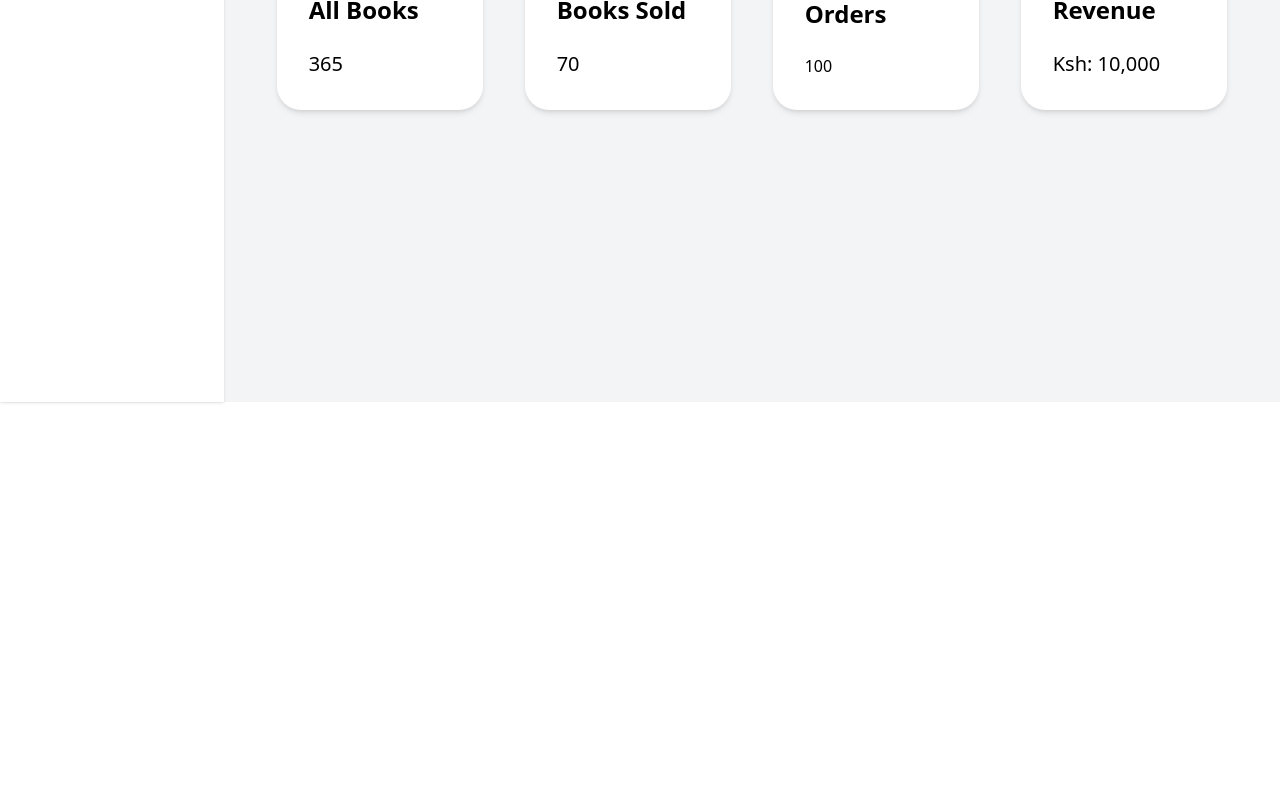
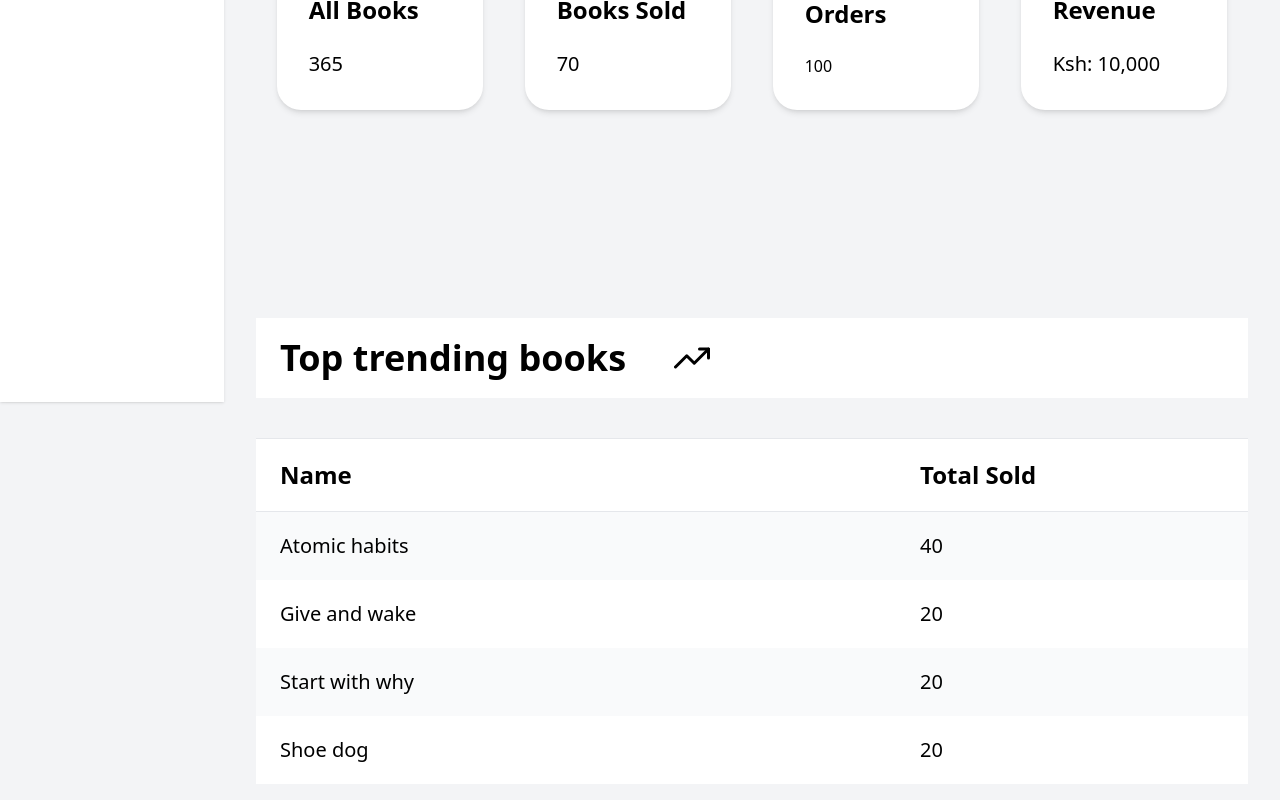
Before and after one commit to emmanuelallan/bookman_ui, a React (Create React App) app: page /dashboard in a window 1280 px wide. Shown: the part 398-1198 px from the top of the page. Before the commit the page ends 800 px from the top, so only its background shows below. Built offline with nearby package versions, Linux system fonts and the light colour scheme.

Commit message:
Add trending books section

```diff
--- a/src/pages/dashboard.js
+++ b/src/pages/dashboard.js
@@ -2,6 +2,7 @@ import Navbar from '../components/navbar';
 import SideBar from '../components/sideBar';
 import { BsBook, BsCollection, BsMailbox } from 'react-icons/bs';
 import { GrMoney } from 'react-icons/gr';
+import { FiTrendingUp } from 'react-icons/fi';
 
 const Dashboard = () => {
   return (
@@ -12,7 +13,7 @@ const Dashboard = () => {
         <main className="w-full lg:pl-52 xl:pl-56">
           <div className="p-5 md:p-8 h-full">
             <div className="w-full mb-14">
-              <h1 className="text-xl sm:text-4xl font-bold">Dashboard</h1>
+              <h1 className="text-2xl sm:text-4xl font-bold">Dashboard</h1>
             </div>
             <div className="w-full grid justify-items-center gap-y-6 grid-cols-1 sm:grid-cols-2 md:grid-cols-3 lg:grid-cols-4">
               <div className="w-3/4 sm:w-5/6 bg-white shadow-md rounded-3xl p-8 hover:scale-110 hover:bg-accent hover:text-white transition ease-in-out delay-200">
@@ -60,11 +61,42 @@ const Dashboard = () => {
                 </div>
               </div>
             </div>
+            {/* Data Table */}
+            <div className=" overflow-hidden mt-16 sm:mt-40 lg:mt-52">
+              <div className="bg-white px-4 py-5 sm:px-6 flex justify-between items-center sm:justify-start sm:gap-12">
+                <h3 className="text-2xl sm:text-4xl font-bold">Top trending books</h3>
+                <FiTrendingUp className="text-2xl sm:text-4xl text-black" />
+              </div>
+              <div className="border-t mt-10 border-gray-200">
+                <dl>
+                  <div className="border-b border-gray-200  px-4 py-5 grid grid-cols-2 md:grid-cols-3 gap-4 px-6 odd:bg-white even:bg-gray-50">
+                    <dt className="text-xl lg:text-2xl font-bold md:col-span-2">Name</dt>
+                    <dd className="text-xl lg:text-2xl font-bold">Total Sold</dd>
+                  </div>
+                  <div className="px-4 py-5 grid grid-cols-2 md:grid-cols-3 gap-4 px-6 odd:bg-white even:bg-gray-50">
+                    <dt className="text-base lg:text-xl md:col-span-2">Atomic habits</dt>
+                    <dd className="text-base lg:text-xl">40</dd>
+                  </div>
+                  <div className="px-4 py-5 grid grid-cols-2 md:grid-cols-3 gap-4 px-6 odd:bg-white even:bg-gray-50">
+                    <dt className="text-base lg:text-xl md:col-span-2">Give and wake</dt>
+                    <dd className="text-base lg:text-xl">20</dd>
+                  </div>
+                  <div className="px-4 py-5 grid grid-cols-2 md:grid-cols-3 gap-4 px-6 odd:bg-white even:bg-gray-50">
+                    <dt className="text-base lg:text-xl md:col-span-2">Start with why</dt>
+                    <dd className="text-base lg:text-xl">20</dd>
+                  </div>
+                  <div className="px-4 py-5 grid grid-cols-2 md:grid-cols-3 gap-4 px-6 odd:bg-white even:bg-gray-50">
+                    <dt className="text-base lg:text-xl md:col-span-2">Shoe dog</dt>
+                    <dd className="text-base lg:text-xl">20</dd>
+                  </div>
+                </dl>
+              </div>
+            </div>
           </div>
         </main>
       </div>
     </div>
-  );
+  )
 };
 
 export default Dashboard;
```
